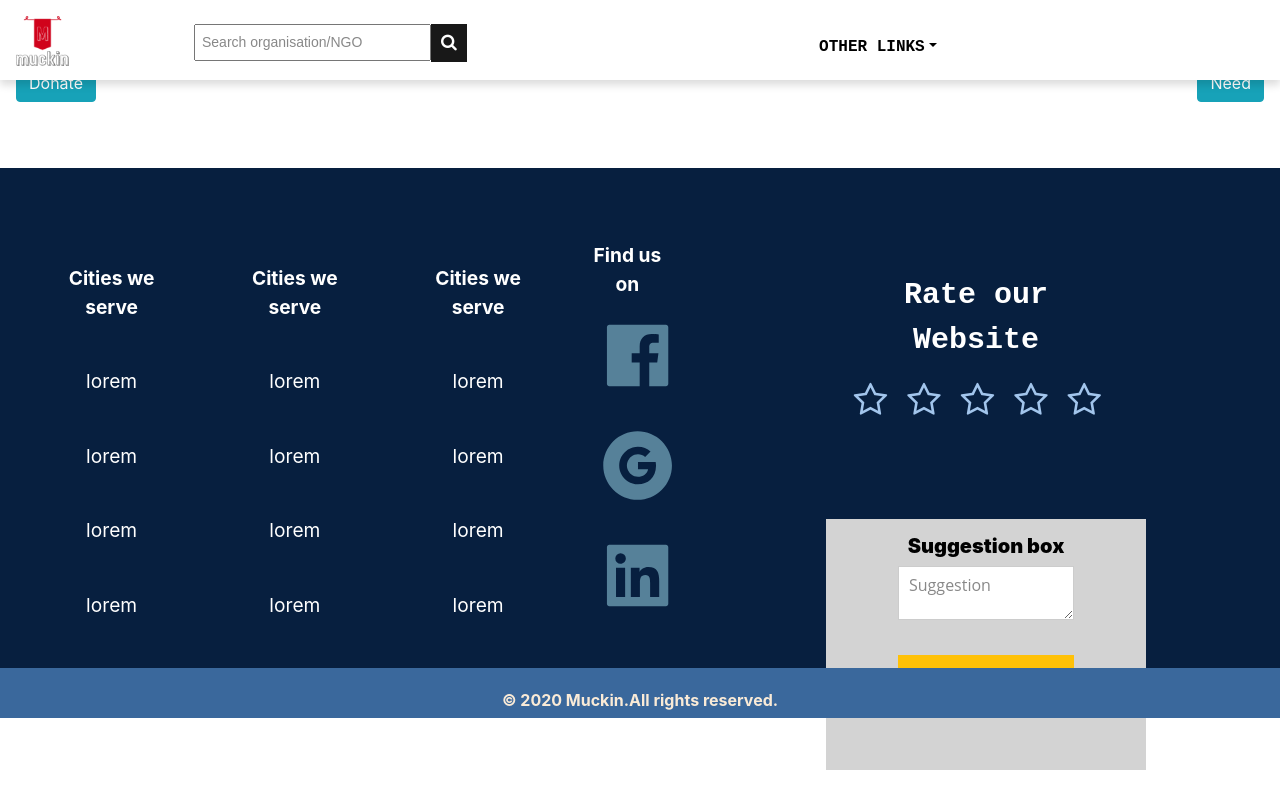
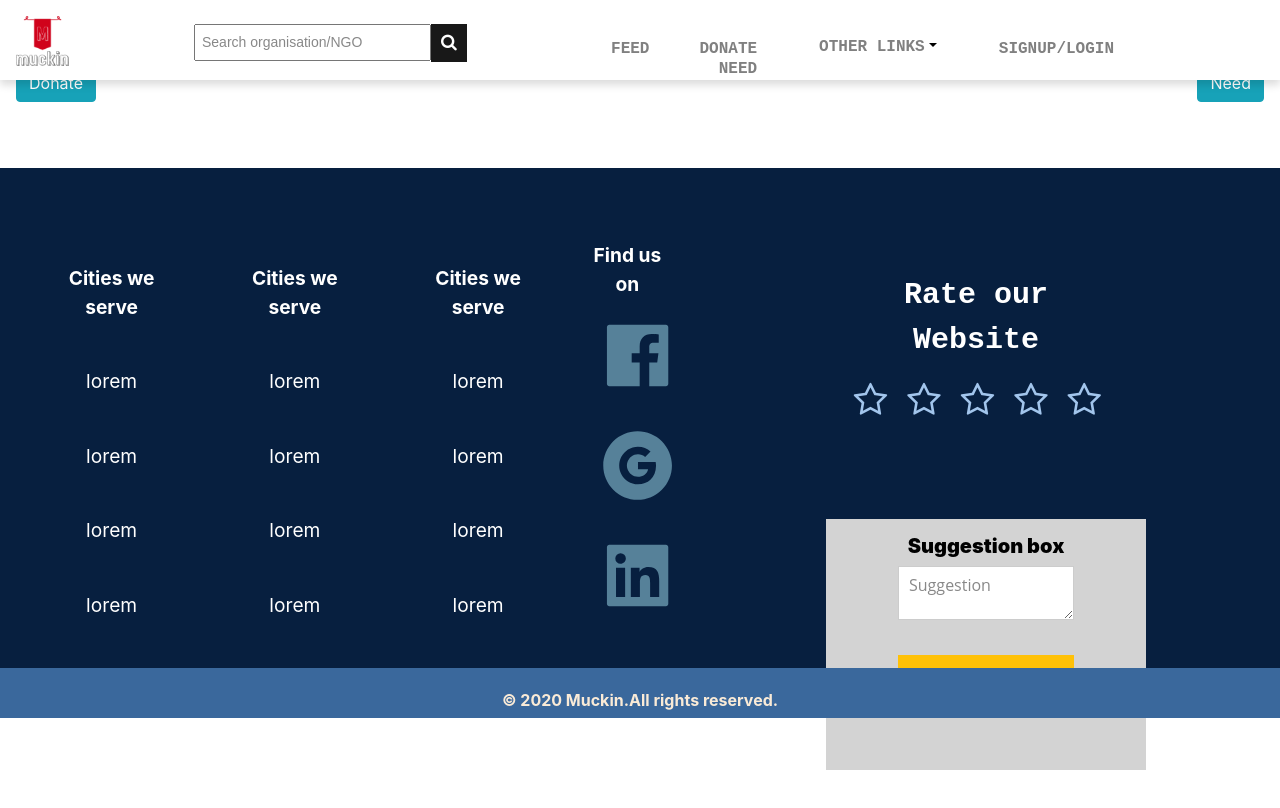
Before and after one commit to gdscnitp/ngo-donations-site, a React (Create React App) app in the folder client/: page /willingorganisationsignup in a window 1280 px wide. Shown: the top 808 px of the page. Built offline with nearby package versions, Linux system fonts and the light colour scheme.

Commit message:
changed navbar

```diff
--- a/client/src/components/Navbar/Navbar.css
+++ b/client/src/components/Navbar/Navbar.css
@@ -111,7 +111,7 @@
 }
 
 .menu .menu__wrapper nav div {
-  color: #ffffff;
+  color: grey;
   opacity: 1;
 }
 .navbar ul li div {
--- a/client/src/components/Navbar/Navbar.js
+++ b/client/src/components/Navbar/Navbar.js
@@ -65,7 +65,7 @@ export function Navbar() {
                       id="dropdown-basic"
                       className="otherLinks"
                     >
-                      <strong>OTHER LINKS</strong>
+                      <strong style={{ color: "grey" }}>OTHER LINKS</strong>
                     </Dropdown.Toggle>
 
                     <Dropdown.Menu>
```
